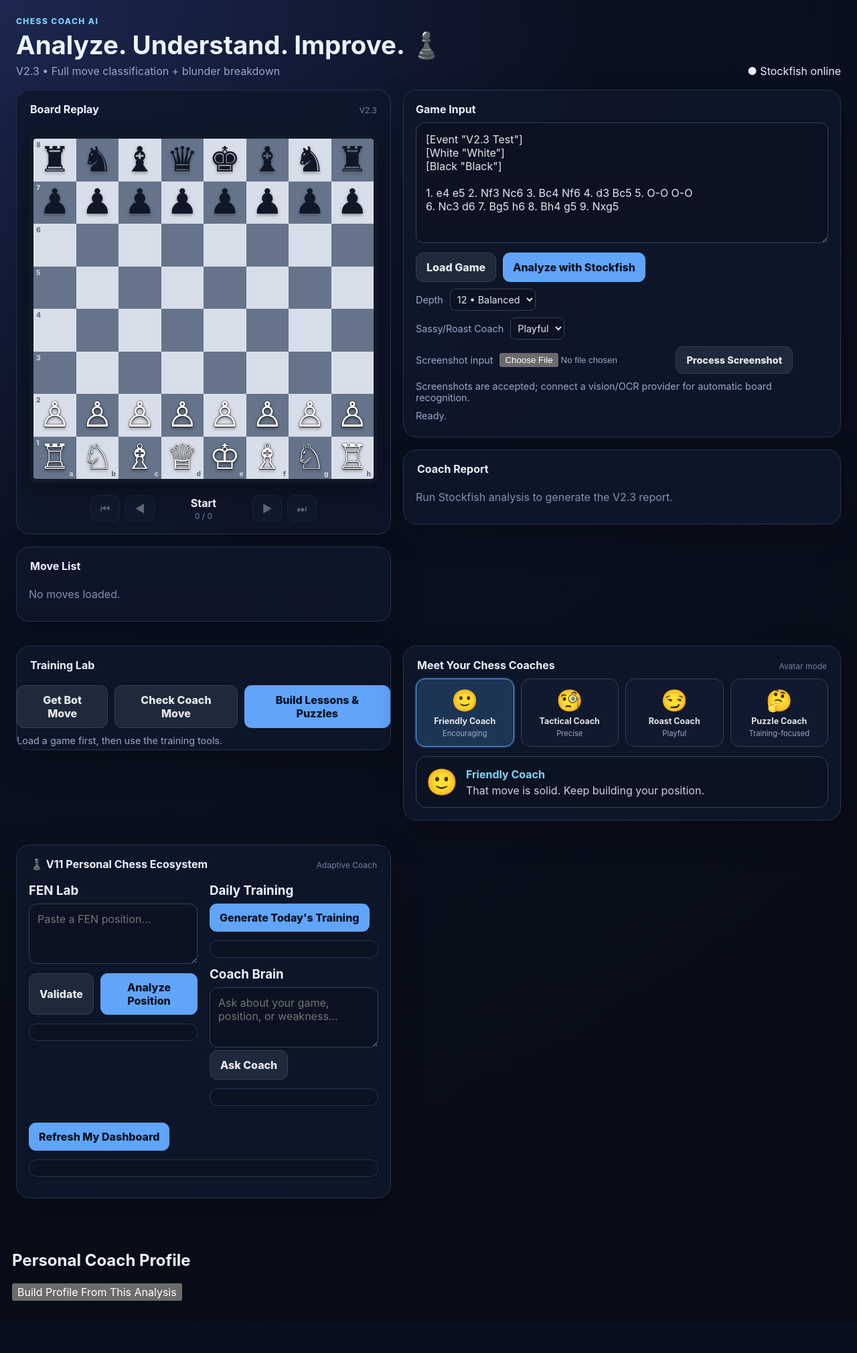
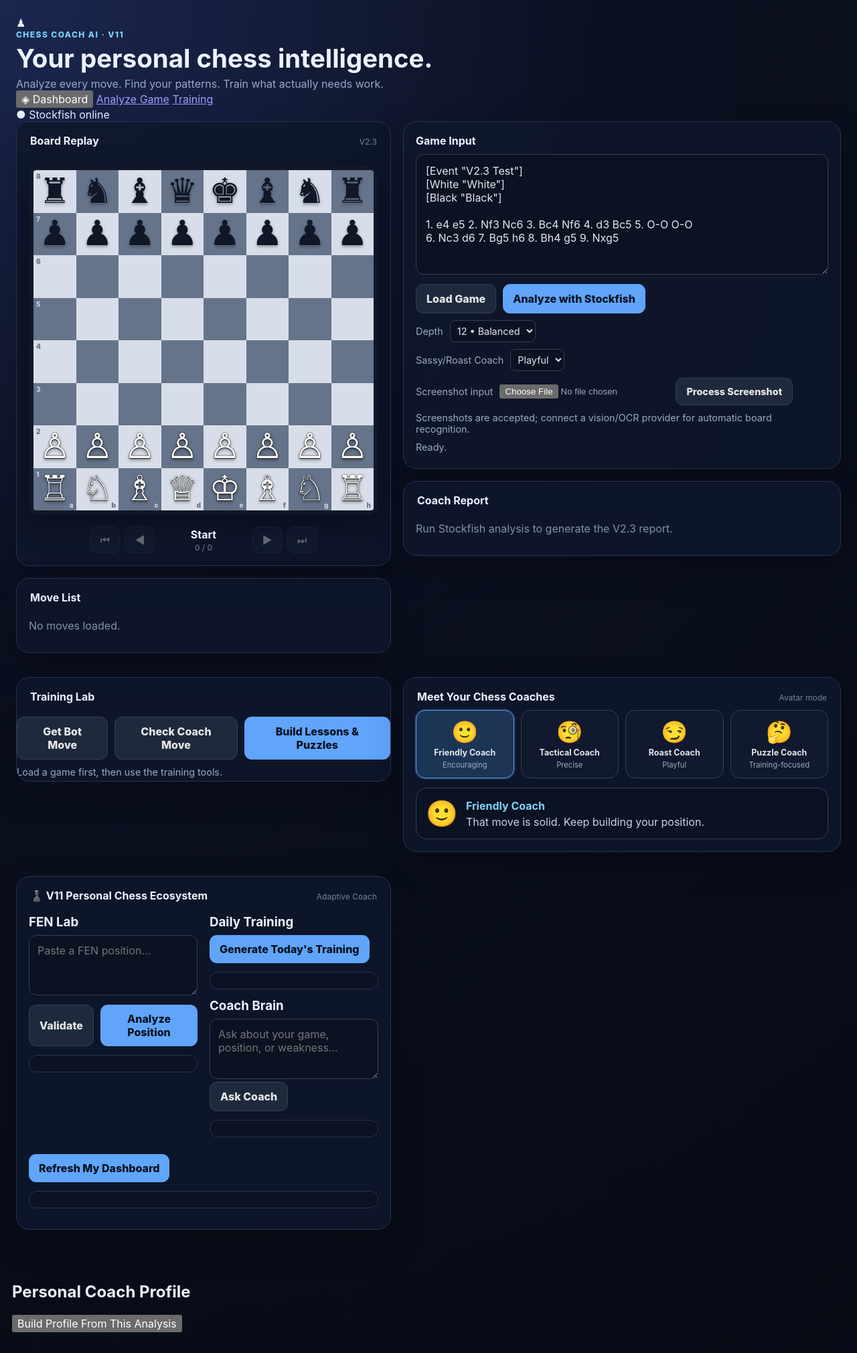
Before and after one commit to venkataishaan-ux/chess-ai-nextlevel, a Flask app: page / in a window 1280 px wide. Shown: the whole page at 67% size. Before the commit the page ends 1942 px from the top, so only its background shows below. Run offline with Flask 3, Linux system fonts and the light colour scheme.

Commit message:
Upgrade V11 frontend header and navigation

```diff
--- a/templates/index.html
+++ b/templates/index.html
@@ -7,8 +7,20 @@
 </head>
 <body>
 <div class="app">
-  <header class="header">
-    <div><div class="eyebrow">Chess Coach AI</div><h1>Analyze. Understand. Improve. ♟️</h1><p class="subtitle">V2.3 • Full move classification + blunder breakdown</p></div>
+  <header class="hero-header">
+    <div class="brand-block">
+      <div class="brand-mark" aria-hidden="true">♟</div>
+      <div>
+        <div class="eyebrow">CHESS COACH AI · V11</div>
+        <h1>Your personal chess intelligence.</h1>
+        <p class="subtitle">Analyze every move. Find your patterns. Train what actually needs work.</p>
+      </div>
+    </div>
+    <nav class="top-nav" aria-label="Main navigation">
+      <button id="dashboardNavBtn" class="nav-button" type="button">◈ Dashboard</button>
+      <a class="nav-button ghost" href="#game-input">Analyze Game</a>
+      <a class="nav-button ghost" href="#training-lab">Training</a>
+    </nav>
     <div id="engineStatus" class="engine">Checking Stockfish…</div>
   </header>
   <main class="layout">
@@ -46,7 +58,7 @@
       </div>
       <div class="card" style="margin-top:18px"><div class="card-head"><h2>Coach Report</h2></div><div id="analysis" class="report"><div class="empty">Run Stockfish analysis to generate the V2.3 report.</div></div></div>
     </section>
-  <div class="card" style="margin-top:18px"><div class="card-head"><h2>Training Lab</h2></div>
+  <div class="card" id="training-lab" style="margin-top:18px"><div class="card-head"><h2>Training Lab</h2></div>
 <div class="actions"><button id="botBtn" class="secondary" type="button">Get Bot Move</button><button id="coachBtn" class="secondary" type="button">Check Coach Move</button><button id="planBtn" class="primary" type="button">Build Lessons & Puzzles</button></div>
 <div id="trainingOutput" class="status">Load a game first, then use the training tools.</div></div>
       <div class="card coach-card" style="margin-top:18px">
@@ -60,7 +72,7 @@
         <div id="coachBubble" class="coach-bubble"><span id="coachBubbleFace">🙂</span><div><strong id="coachBubbleName">Friendly Coach</strong><p id="coachBubbleText">Load a game and I’ll explain your moves.</p></div></div>
       </div>
 
-<div class="card v11-card" style="margin-top:18px">
+<div class="card v11-card" id="dashboard" style="margin-top:18px">
   <div class="card-head"><h2>♟️ V11 Personal Chess Ecosystem</h2><span class="move-counter">Adaptive Coach</span></div>
   <div class="v11-grid">
     <div><h3>FEN Lab</h3><textarea id="v11Fen" placeholder="Paste a FEN position…"></textarea><div class="actions"><button id="v11FenValidate" class="secondary">Validate</button><button id="v11FenAnalyze" class="primary">Analyze Position</button></div><pre id="v11FenOutput"></pre></div>
```
